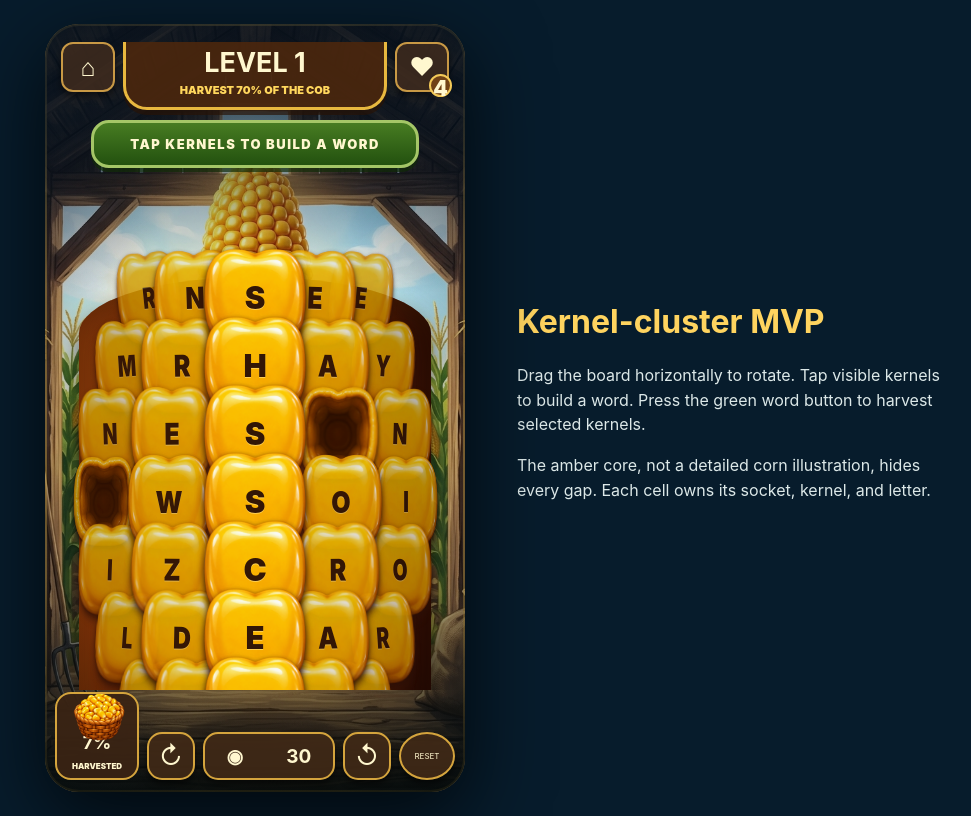
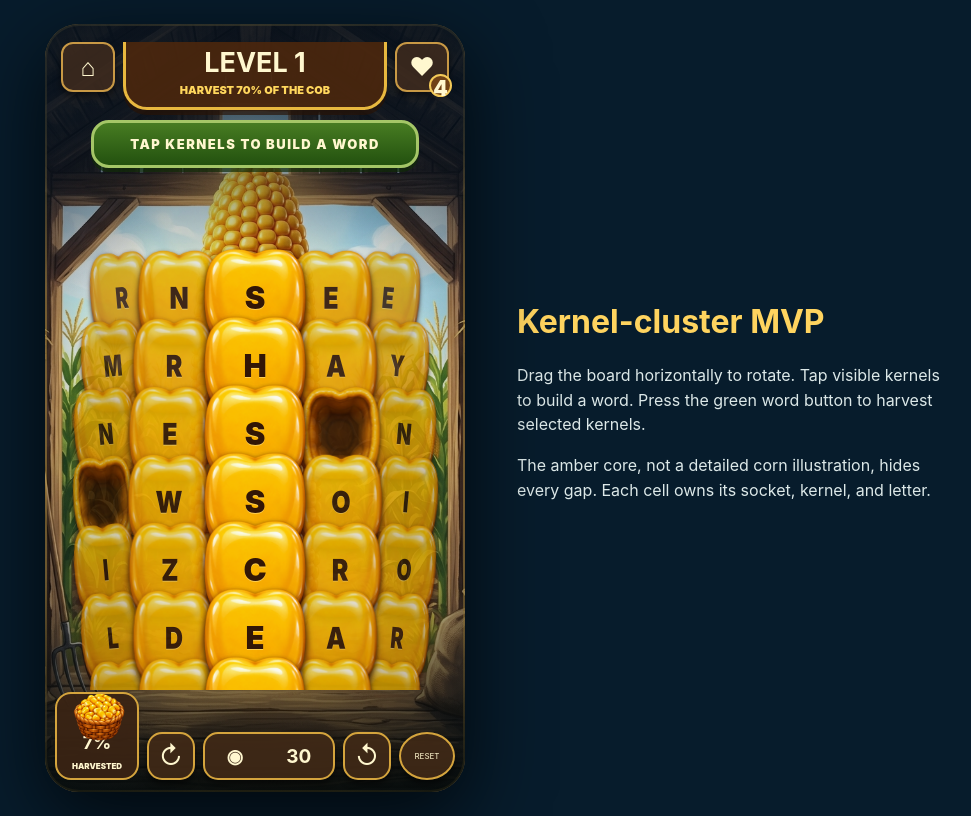
Before and after one commit to kailanwyatt/word-maize, a React (Vite) app in the folder experiments/kernel-cob-demo/: page / in a window 1280 px wide. Shown: the whole page, without its empty margins (144-1115 px from the left). Built offline with nearby package versions, Linux system fonts and the light colour scheme.

Commit message:
Remove cob core and curve outer kernel columns

```diff
--- a/experiments/kernel-cob-demo/src/main.tsx
+++ b/experiments/kernel-cob-demo/src/main.tsx
@@ -30,8 +30,7 @@ function layout(rotation: number): LayoutCell[] {
     const visible = Math.abs(offset) <= front + 0.22;
     const angle = (offset / VISIBLE_COLUMNS) * Math.PI;
     const rowT = cell.row / (ROWS.length - 1);
-    // Pull the upper and lower rows inward to form an ear-shaped silhouette.
-    const radius = 178 * (0.7 + 0.3 * Math.sin(Math.PI * rowT));
+    const radius = 178 * (0.88 + 0.12 * Math.sin(Math.PI * rowT));
     const edge = Math.min(1, Math.abs(offset) / front);
     return {
       ...cell,
@@ -39,8 +38,10 @@ function layout(rotation: number): LayoutCell[] {
       y: 142 + cell.row * 68,
       scaleX: 1 - edge * 0.44,
       scale: 1 - edge * 0.08,
-      // Side kernels follow the oval contour while the readable center stays level.
-      tilt: Math.sign(offset) * (0.5 - rowT) * 18 * Math.pow(edge, 1.7),
+      // Left and right columns lean away from the straight, readable center.
+      tilt: edge > 0.36
+        ? (offset / front) * 11 * Math.pow((edge - 0.36) / 0.64, 1.15)
+        : 0,
       shade: edge,
       visible,
     };
@@ -97,7 +98,6 @@ function App() {
           <div className="silk" aria-hidden="true">
             {Array.from({ length: 15 }, (_, index) => <i key={index} style={{ '--strand': index } as React.CSSProperties} />)}
           </div>
-          <div className="core" />
           {board.map(cell => {
             const isSelected = selected.includes(cell.id);
             const isRemoved = removed.has(cell.id);
--- a/experiments/kernel-cob-demo/src/styles.css
+++ b/experiments/kernel-cob-demo/src/styles.css
@@ -14,7 +14,6 @@ button { font: inherit; color: inherit; cursor: pointer; -webkit-tap-highlight-c
 .word { position:relative; display:block; z-index:400; width:78%; min-height:48px; margin:10px auto 0; padding:7px 14px; border:3px solid #a4c667; border-radius:18px; background:linear-gradient(#477c22,#23510f); box-shadow:0 4px 0 #102b07aa; font-weight:1000; letter-spacing:1.5px; font-size:13px; }
 .word.active { font-size:25px; border-color:#d7f17e; text-shadow:0 2px 2px #173200; }
 .cob-zone { position:absolute; z-index:10; left:0; right:0; top:132px; bottom:102px; overflow:hidden; }
-.core { position:absolute; left:50%; top:122px; width:352px; height:503px; transform:translateX(-50%); border-radius:46% 46% 39% 39% / 11% 11% 17% 17%; background:radial-gradient(ellipse at 42% 38%,#9c4c0e,#632207 60%,#2c0e03 88%); box-shadow:inset 24px 0 40px #e884142c,inset -28px 0 43px #170604bb,0 12px 24px #0009; }
 .silk { position:absolute; z-index:3; left:50%; top:74px; width:220px; height:92px; transform:translateX(-50%); filter:drop-shadow(0 4px 3px #371505); }
 .silk i { --strand:0; position:absolute; left:calc(50% + (var(--strand) - 7) * 7px); bottom:0; width:4px; height:calc(58px + (var(--strand) % 4) * 9px); border-radius:100% 10% 0 0; border-left:3px solid #dda92b; transform-origin:bottom; transform:rotate(calc((var(--strand) - 7) * 5deg)); box-shadow:inset 1px 0 #ffe080; }
 .cell { position:absolute; width:78px; height:78px; padding:0; border:0; background:transparent; transform-origin:center; transition:left .16s ease, transform .16s ease, filter .16s ease, opacity .16s ease; }
```
